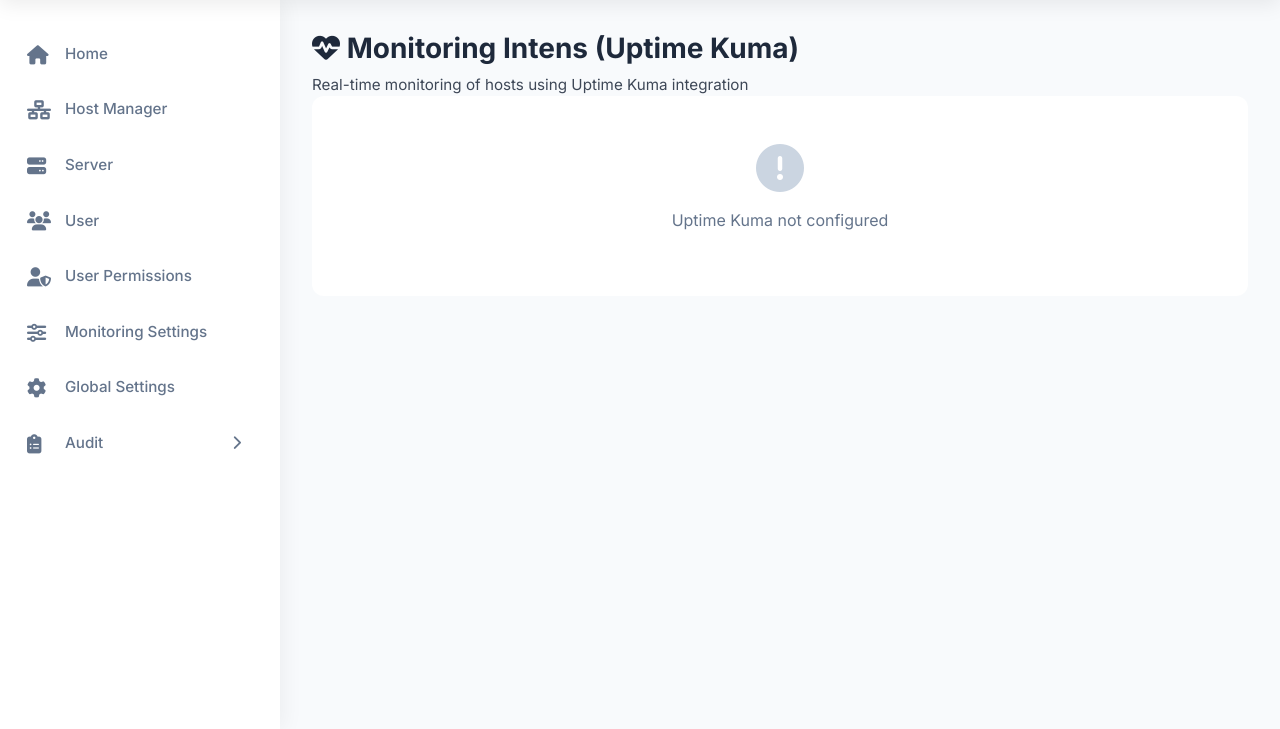
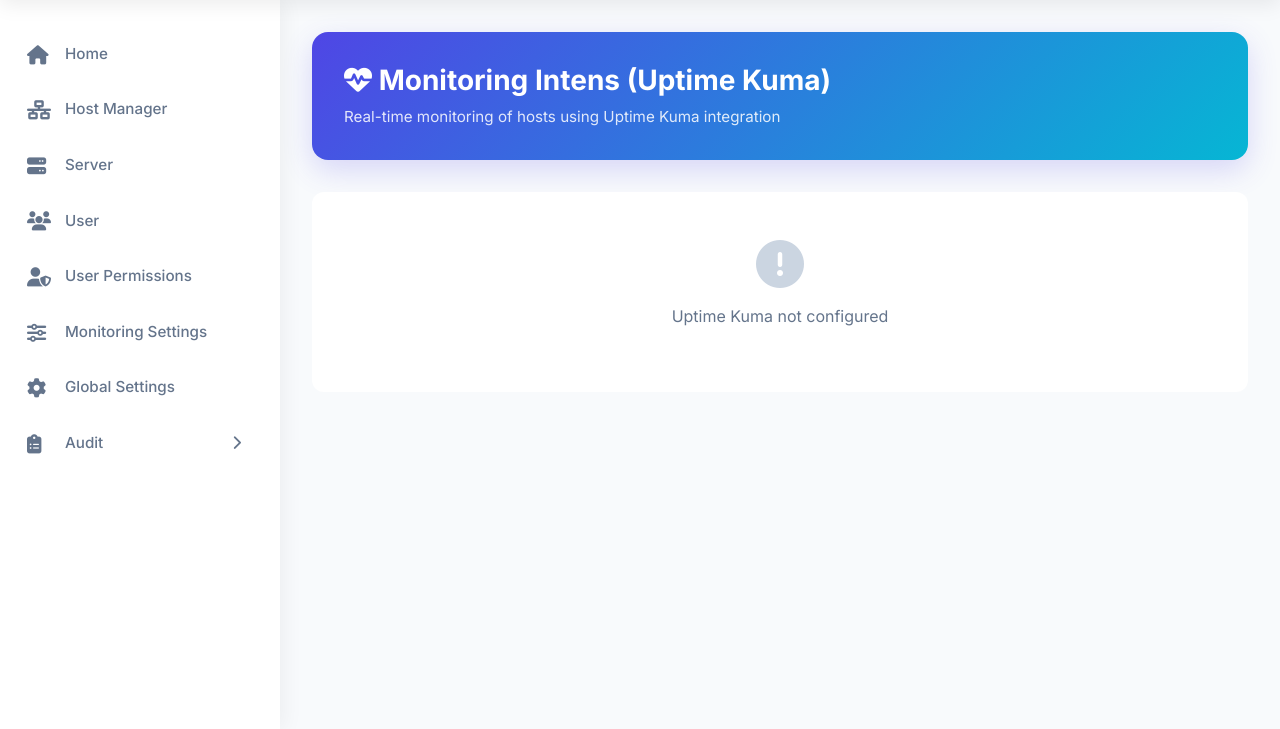
Before and after one commit to PandiMusR/nagios-dashboard, a Flask app: page /monitoring-intens in a window 1280 px wide. Shown: the part 70-799 px from the top of the page. Run offline with Flask 3, Linux system fonts and the light colour scheme; the visitor is signed in with stand-in values (Sample User, id 1); parts of the project's set-up code (start-up, migrations or seed data) failed here and were passed over; some libraries are stand-ins or nearby versions.

Commit message:
fix: remove leftover escaped newline in page-header CSS block
The page-header CSS block still had one literal backslash-n sequence
that wasn't caught by previous fix. This caused the browser to see
'\n' in the CSS, breaking the rule and making .page-header invisible.

Now fully cleaned — zero escaped newlines in entire base.css.

```diff
--- a/static/css/base.css
+++ b/static/css/base.css
@@ -335,7 +335,8 @@
         .menu-toggle i.arrow { margin-left: auto; transition: transform 0.3s; font-size: 0.9rem; }
         .menu-toggle.active i.arrow { transform: rotate(90deg); }
 
-        /* Page header — shared gradient for all content pages */\n.page-header {
+        /* Page header — shared gradient for all content pages */
+.page-header {
     background: linear-gradient(135deg, var(--color-primary) 0%, var(--color-secondary) 100%);
     padding: 2rem;
     border-radius: 16px;
```
